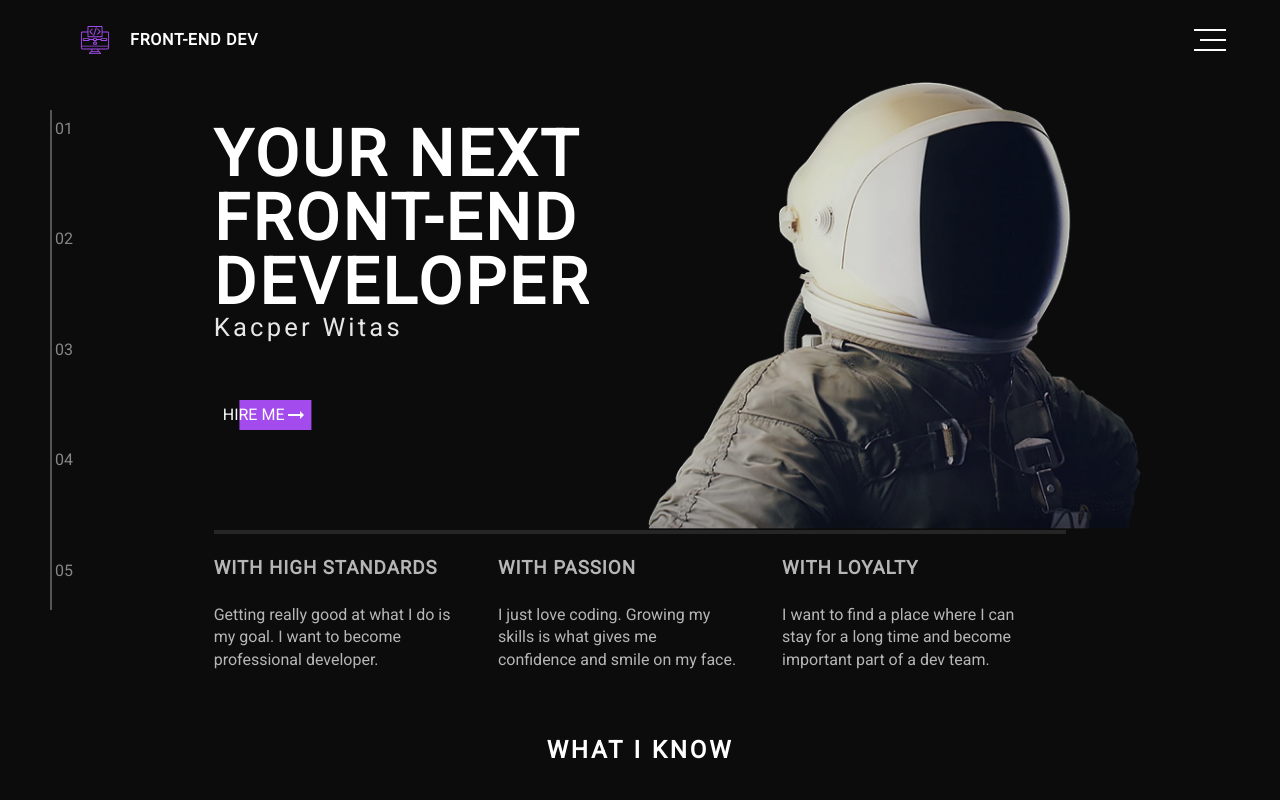
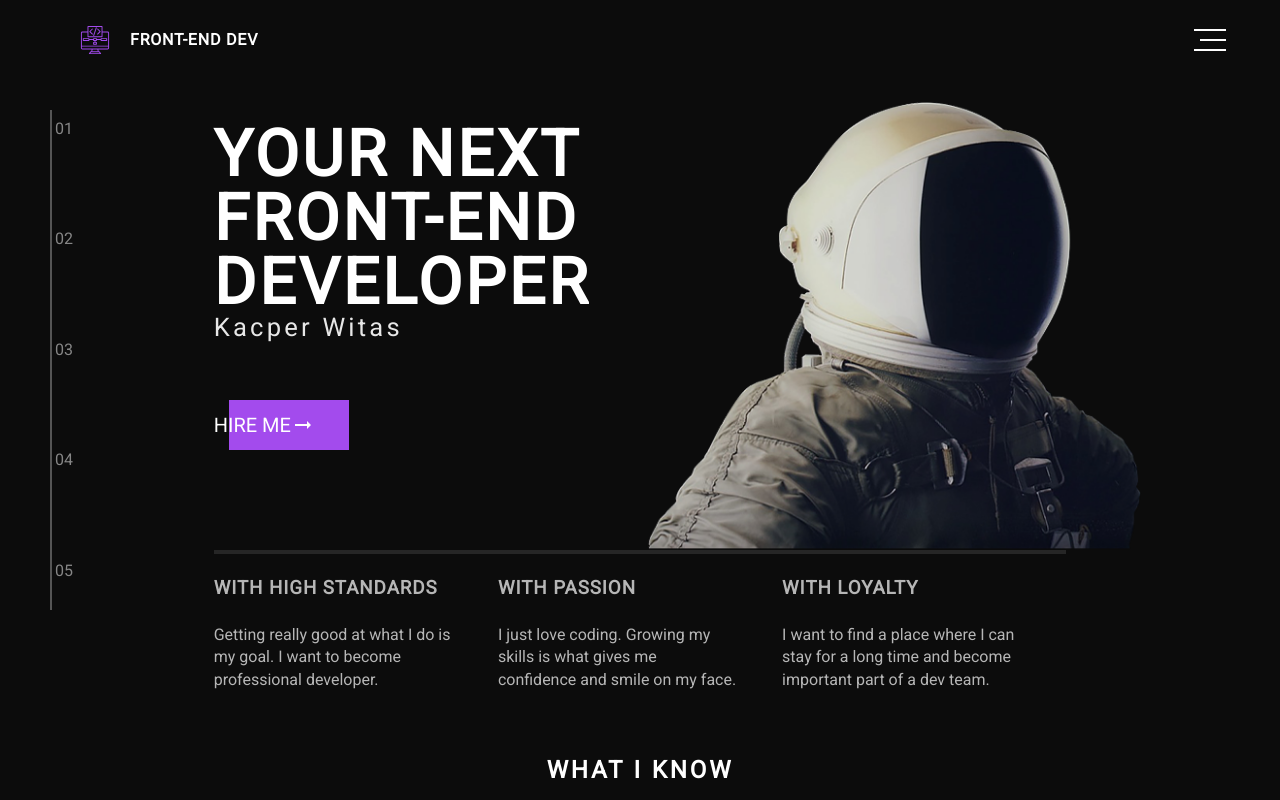
Before and after one commit to nemmtor/nemmtor.github.io, a React (Create React App) app: page / in a window 1280 px wide. Shown: the top 800 px of the page. Built offline with nearby package versions, Linux system fonts and the light colour scheme.

Commit message:
changes cta header

```diff
--- a/src/components/Header/styles.scss
+++ b/src/components/Header/styles.scss
@@ -48,15 +48,16 @@
   }
 
   &__cta {
-    padding: 0.3rem 0.9rem;
     color: #fff;
     background: transparent;
     border: none;
     outline: none;
     position: relative;
+    height: 50px;
+    width: 150px;
+    font-size: 2rem;
     display: flex;
     align-items: center;
-    justify-content: center;
     text-transform: uppercase;
     cursor: pointer;
     margin-bottom: 10rem;
@@ -71,8 +72,8 @@
       top: 0;
       left: 0;
       height: 100%;
-      width: 70%;
-      transform: translateX(35%);
+      width: 80%;
+      transform: translateX(15px);
       background: $main-color;
       z-index: -1;
       transition: filter 0.2s ease;
```
Also changed, not shown: src/components/Nav/styles.scss (+3 -4 lines).
